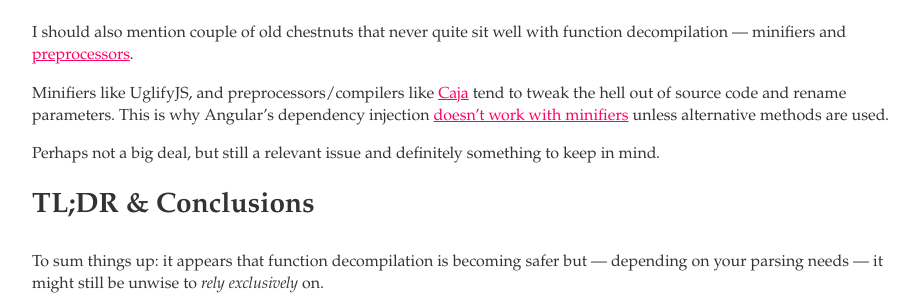
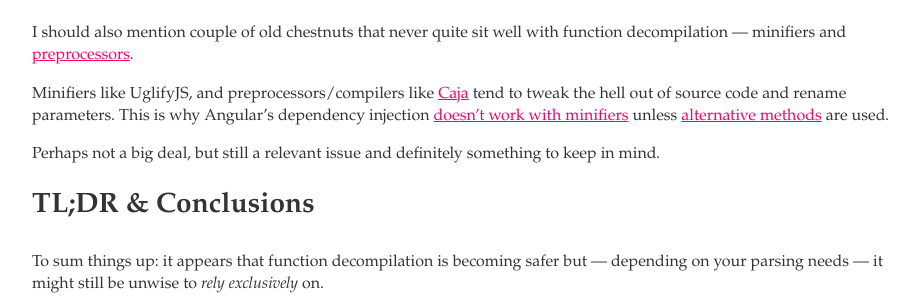
Before and after one commit to kangax/perfectionkills.com, a Jekyll site: the page built from _posts/2014-01-14-state-of-function-decompilation-in-javascript.md, in a window 1280 px wide and 900 px high, scrolled down 5736 px. Shown: the part 152-450 px from the top of the window, without its empty margins (178-1100 px from the left). Built offline with Jekyll 4.4.1, drawn with Linux system fonts in a browser that asks for light colours; Markdown is read by kramdown in place of the engine named in the settings; comment, search, counter and statistics services are not loaded; part of the change alters nothing that is shown.

```diff
--- a/_posts/2014-01-14-state-of-function-decompilation-in-javascript.md
+++ b/_posts/2014-01-14-state-of-function-decompilation-in-javascript.md
@@ -200,7 +200,7 @@ Regexes will, once again, have to be updated to account for all the changes (did
 
 I should also mention couple of old chestnuts that never quite sit well with function decompilation — minifiers and [preprocessors](https://github.com/jashkenas/coffee-script/wiki/List-of-languages-that-compile-to-JS).
 
-Minifiers like UglifyJS, and preprocessors/compilers like [Caja](https://code.google.com/p/google-caja/) tend to tweak the hell out of source code and rename parameters. This is why Angular's dependency injection [doesn't work with minifiers](http://docs.angularjs.org/tutorial/step_05#controller_a-note-on-minification) unless alternative methods are used.
+Minifiers like UglifyJS, and preprocessors/compilers like [Caja](https://code.google.com/p/google-caja/) tend to tweak the hell out of source code and rename parameters. This is why Angular's dependency injection [doesn't work with minifiers](http://docs.angularjs.org/tutorial/step_05#controller_a-note-on-minification) unless [alternative methods](https://github.com/btford/ngmin) are used.
 
 Perhaps not a big deal, but still a relevant issue and definitely something to keep in mind.
 
```
